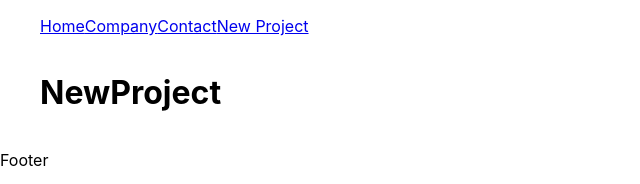
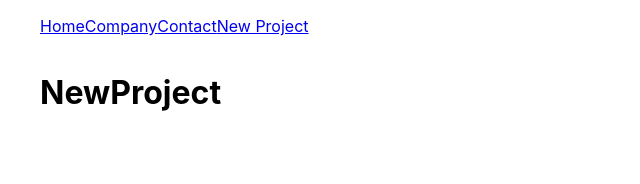
Before and after one commit to testingByNick/costsproject, a React (Create React App) app: page /NewProject in a window 1280 px wide. Shown: the top 184 px of the page, without its empty margins (0-640 px from the left). Built offline with nearby package versions, Linux system fonts and the light colour scheme.

Commit message:
fix: modifying version errors in React

```diff
--- a/src/App.js
+++ b/src/App.js
@@ -15,7 +15,7 @@
         <Link to="/Contact">Contact</Link>
         <Link to="/NewProject">New Project</Link>
       </ul>
-        <Container>
+        <Container customClass="minHeight">
           <Routes>
             <Route path= "/" element={<Home/>}/>
             <Route path= "/Company" element={<Company/>}/>
--- a/src/components/layout/Container.js
+++ b/src/components/layout/Container.js
@@ -2,7 +2,7 @@
 
 function Container(props){
     return (
-        <div className={`${styles.container}`}>{props.children}</div>
+        <div className={`${styles.container} ${styles[props.customClass]}`}>{props.children}</div>
     )
 }
 
--- a/src/components/layout/Container.module.css
+++ b/src/components/layout/Container.module.css
@@ -7,6 +7,15 @@
 }
 
 
-.min_height{
-    min-height: 75%;
+.minHeight{
+    min-height: 75vh;
 }
+
+.start{
+    justify-content: flex-start;
+}
+
+.column{
+    flex-direction: column;
+    justify-content: flex-start;
+}
```
Also changed, not shown: 1 other file (tests, documents, lock files or other folders).
